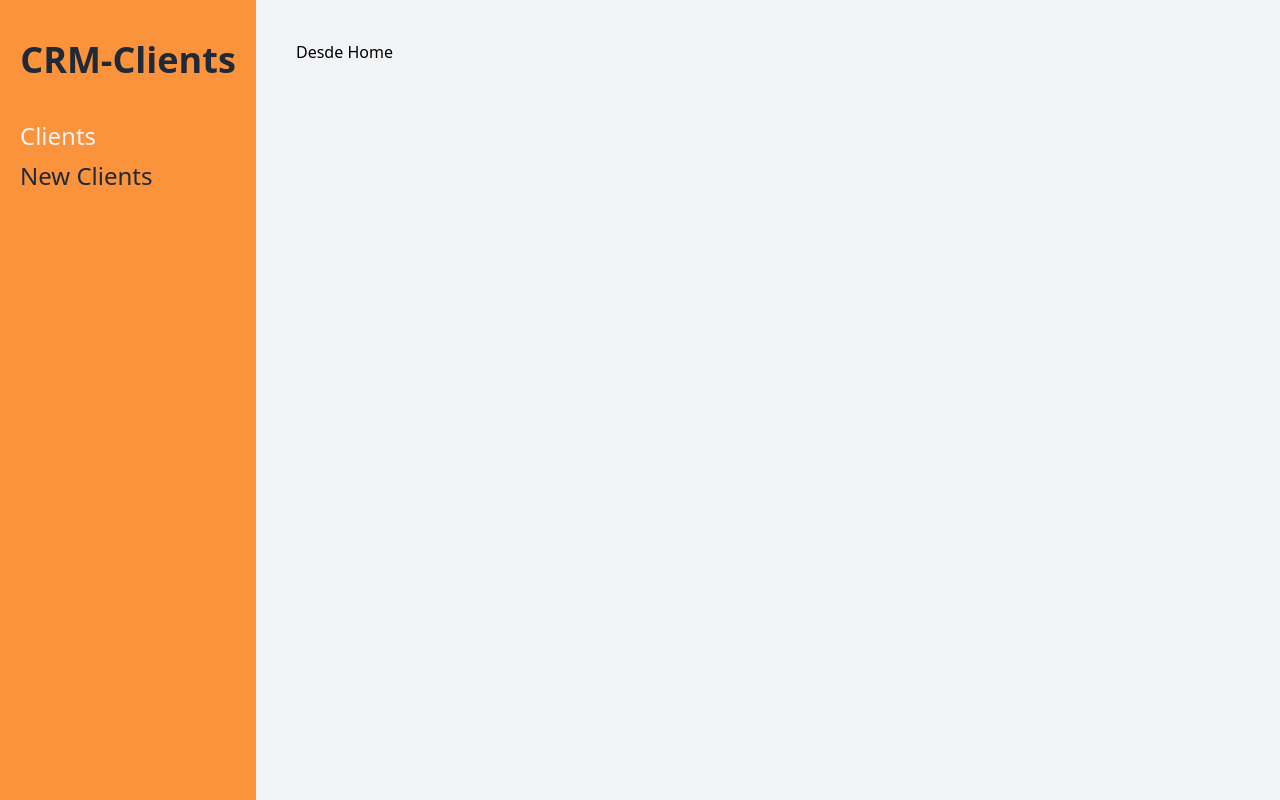
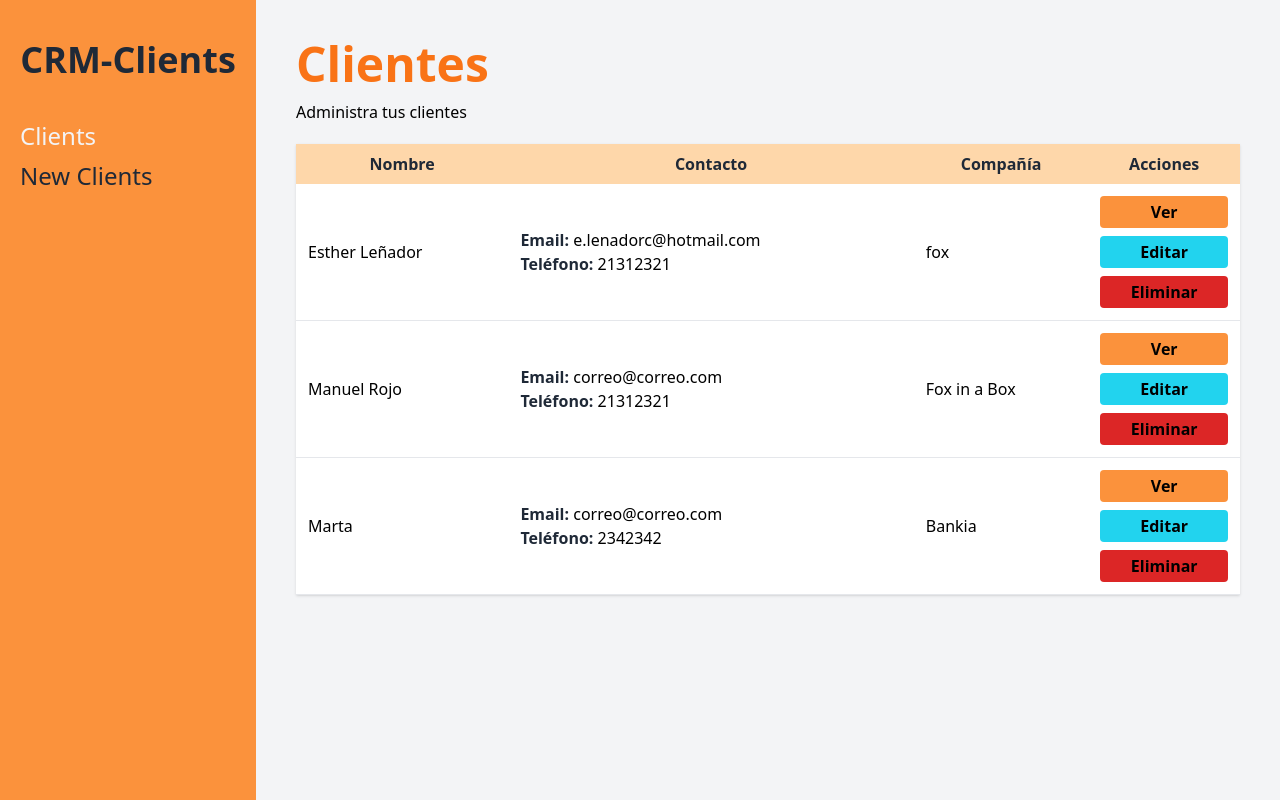
Before and after one commit to elencha3/react-ud-crm, a React (Vite) app: page /clients in a window 1280 px wide. Built offline with nearby package versions, Linux system fonts and the light colour scheme; data requests are answered from the project's data file.

Commit message:
get method

```diff
--- /dev/null
+++ b/src/components/Client.jsx
@@ -0,0 +1,32 @@
+import React from "react";
+
+const Client = ({ client }) => {
+    const { name, company, email, phone, comments, id } = client;
+    return (
+        <tr className="border-b hover:bg-gray-50">
+            <td className="p-3">{name}</td>
+            <td className="p-3">
+                <p>
+                    {" "}
+                    <span className="text-gray-800 font-bold">Email:</span>{" "}
+                    {email}{" "}
+                </p>
+                <p>
+                    {" "}
+                    <span className="text-gray-800 font-bold">
+                        Teléfono:
+                    </span>{" "}
+                    {phone}{" "}
+                </p>
+            </td>
+            <td className="p-3">{company}</td>
+            <td className="p-3">
+                <button type="button" className="block w-full mb-2 bg-orange-400 p-1 rounded font-semibold hover:bg-orange-200">Ver</button>
+                <button type="button" className="block w-full mb-2 bg-cyan-400 p-1 rounded font-semibold hover:bg-cyan-200">Editar</button>
+                <button type="button" className="block w-full bg-red-600 p-1 rounded font-semibold hover:bg-red-400">Eliminar</button>
+            </td>
+        </tr>
+    );
+};
+
+export default Client;
--- a/src/pages/Home.jsx
+++ b/src/pages/Home.jsx
@@ -1,11 +1,46 @@
-import React from 'react'
+import { useState, useEffect } from "react";
+import Client from "../components/Client";
 
 const Home = () => {
+    const [clients, setClients] = useState([]);
+
+    useEffect(() => {
+        const getClients = async () => {
+            try {
+                const url = "http://localhost:4000/clients";
+                const response = await fetch(url);
+                const result = await response.json();
+                setClients(result);
+            } catch (error) {}
+        };
+
+        getClients();
+    }, []);
     return (
-        <div>
-            <h1>Desde Home</h1>
-        </div>
-    )
-}
+        <>
+            <h1 className="text-5xl font-bold text-orange-500">Clientes</h1>
+            <p className="mt-3">Administra tus clientes</p>
+            <table className="w-full mt-5 table-auto shadow bg-white">
+                <thead className="bg-orange-200 text-gray-800">
+                    <tr>
+                        <th className="p-2">Nombre</th>
+                        <th className="p-2">Contacto</th>
+                        <th className="p-2">Compañía</th>
+                        <th className="p-2">Acciones</th>
+                    </tr>
+                </thead>
 
-export default Home
+                <tbody>
+                    {clients.map( client =>(
+                        <Client
+                        key= {client.id}
+                        client = {client}
+                        />
+                    ))}
+                </tbody>
+            </table>
+        </>
+    );
+};
+
+export default Home;
```
